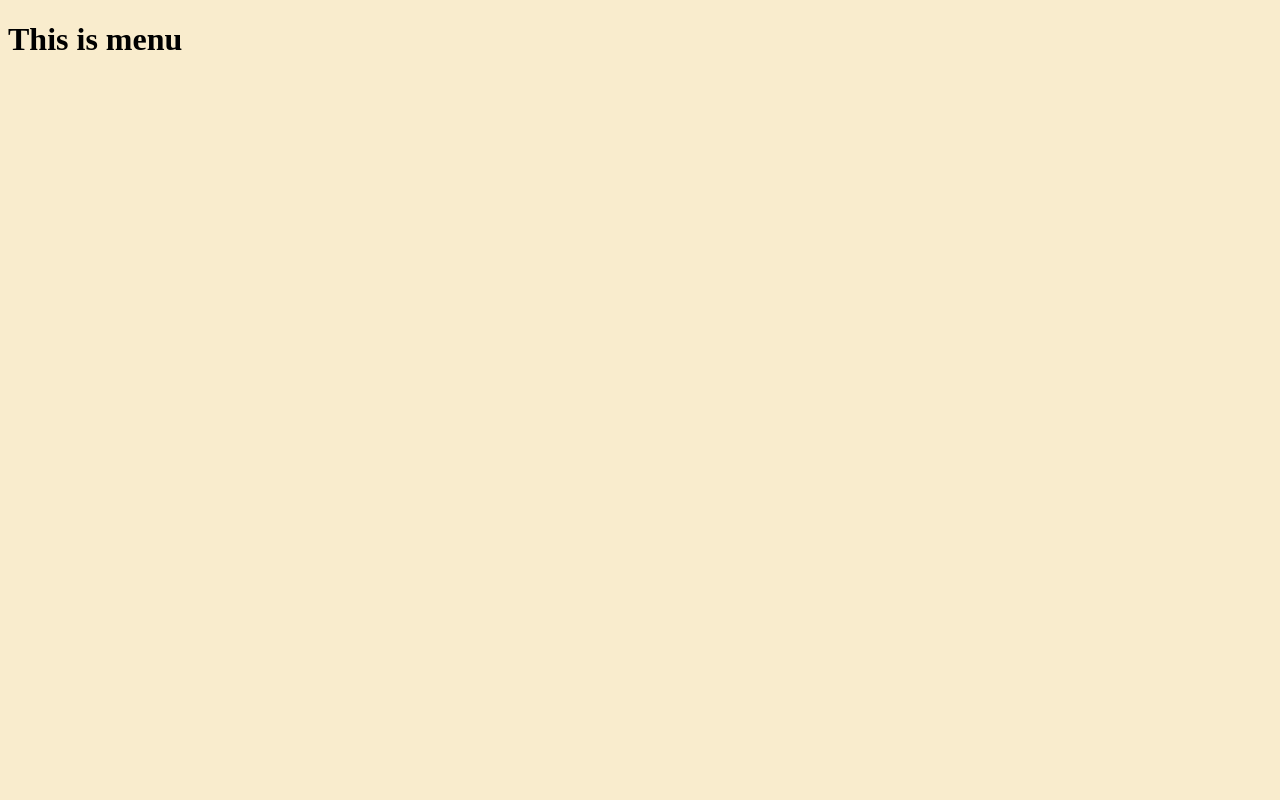
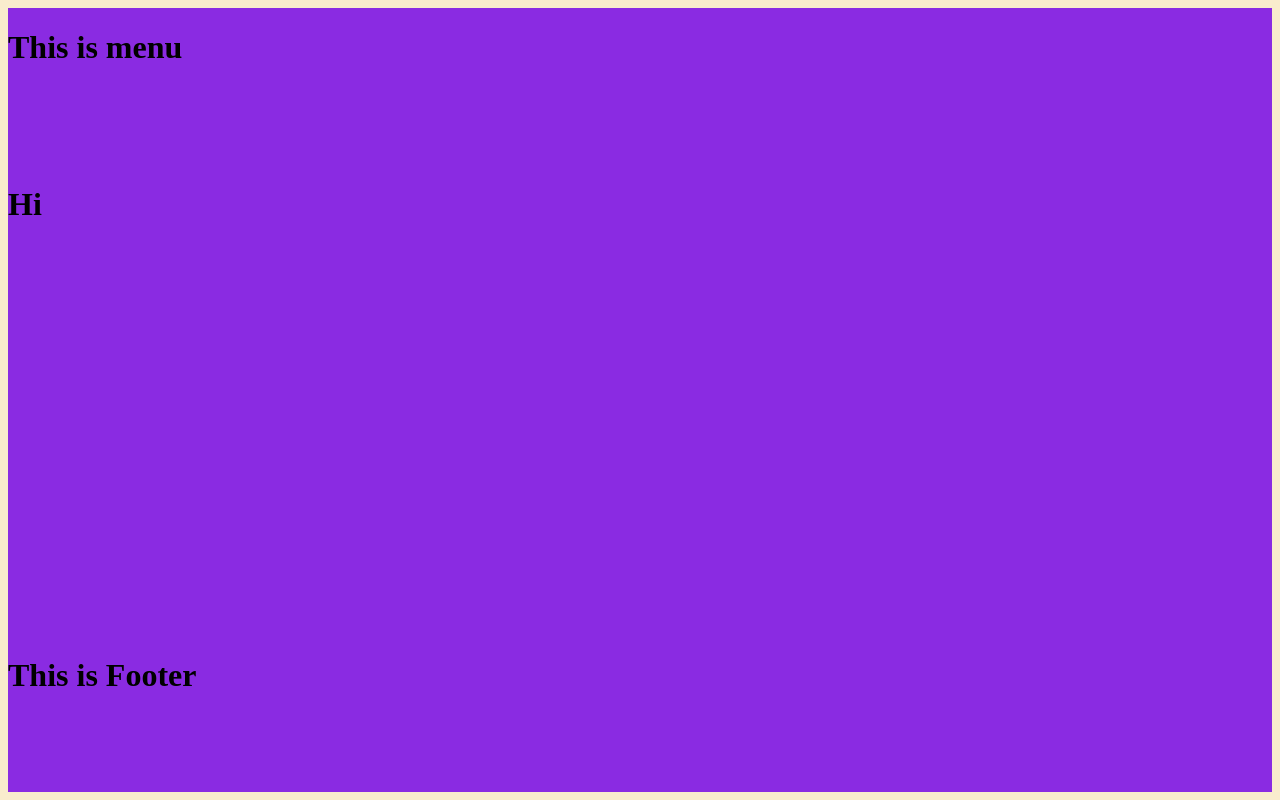
Before and after one commit to cloudymolecule/klassi, a React (Create React App) app: page / in a window 1280 px wide. Built offline with nearby package versions, Linux system fonts and the light colour scheme.

Commit message:
Add Footer.js and css

```diff
--- a/package.json
+++ b/package.json
@@ -8,6 +8,7 @@
     "@testing-library/user-event": "^12.1.10",
     "react": "^17.0.2",
     "react-dom": "^17.0.2",
+    "react-router-dom": "^5.2.0",
     "react-scripts": "4.0.3",
     "web-vitals": "^1.0.1"
   },
--- a/public/index.html
+++ b/public/index.html
@@ -10,34 +10,11 @@
       content="Web site created using create-react-app"
     />
     <link rel="apple-touch-icon" href="%PUBLIC_URL%/logo192.png" />
-    <!--
-      manifest.json provides metadata used when your web app is installed on a
-      user's mobile device or desktop. See https://developers.google.com/web/fundamentals/web-app-manifest/
-    -->
     <link rel="manifest" href="%PUBLIC_URL%/manifest.json" />
-    <!--
-      Notice the use of %PUBLIC_URL% in the tags above.
-      It will be replaced with the URL of the `public` folder during the build.
-      Only files inside the `public` folder can be referenced from the HTML.
-
-      Unlike "/favicon.ico" or "favicon.ico", "%PUBLIC_URL%/favicon.ico" will
-      work correctly both with client-side routing and a non-root public URL.
-      Learn how to configure a non-root public URL by running `npm run build`.
-    -->
-    <title>React App</title>
+    <title>Klassi</title>
   </head>
   <body>
     <noscript>You need to enable JavaScript to run this app.</noscript>
     <div id="root"></div>
-    <!--
-      This HTML file is a template.
-      If you open it directly in the browser, you will see an empty page.
-
-      You can add webfonts, meta tags, or analytics to this file.
-      The build step will place the bundled scripts into the <body> tag.
-
-      To begin the development, run `npm start` or `yarn start`.
-      To create a production bundle, use `npm run build` or `yarn build`.
-    -->
   </body>
 </html>
--- a/src/App.css
+++ /dev/null
@@ -1,3 +0,0 @@
-body {
-    background-color: rgb(249, 236, 205);
-}
--- a/src/App.js
+++ b/src/App.js
@@ -1,10 +1,20 @@
-import './App.css'
+import './styles/App.css'
+import { BrowserRouter as Router, Route, Switch } from 'react-router-dom'
 import Menu from './components/Menu'
+import Footer from './components/Footer'
 
 function App() {
   return (
-    <div className='container'>
-      <Menu />
+    <div className='wrapper'>
+      <Router>
+        <div className='main-container'>
+          <Menu />
+          <Switch>
+            <h1>Hi</h1>
+          </Switch>
+          <Footer />
+        </div>
+      </Router>
     </div>
   )
 }
--- /dev/null
+++ b/src/components/Footer.js
@@ -0,0 +1,11 @@
+import React from 'react'
+
+const Footer = () => {
+    return (
+        <div>
+            <h1>This is Footer</h1>
+        </div>
+    )
+}
+
+export default Footer
--- a/src/components/Menu.js
+++ b/src/components/Menu.js
@@ -1,8 +1,9 @@
 import React from 'react'
+import '../styles/Menu.css'
 
 const Menu = () => {
     return (
-        <div>
+        <div className='menu'>
             <h1>This is menu</h1>
         </div>
     )
--- /dev/null
+++ b/src/styles/App.css
@@ -0,0 +1,15 @@
+body {
+    background-color: rgb(249, 236, 205);
+}
+
+.main-container {
+    background-color: blueviolet;
+    min-width: 100%;
+    min-height: 98vh;
+    display: grid;
+    height: 98vh;
+    width: 100%;
+    display: grid;
+    grid-template-columns: 1fr;
+    grid-template-rows: 1fr 3fr 1fr;
+}
--- /dev/null
+++ b/src/styles/Menu.css
@@ -0,0 +1,3 @@
+.menu {
+    background-color: blueviolet;
+}
```
Also changed, not shown: 2 other files (tests, documents, lock files or other folders).
